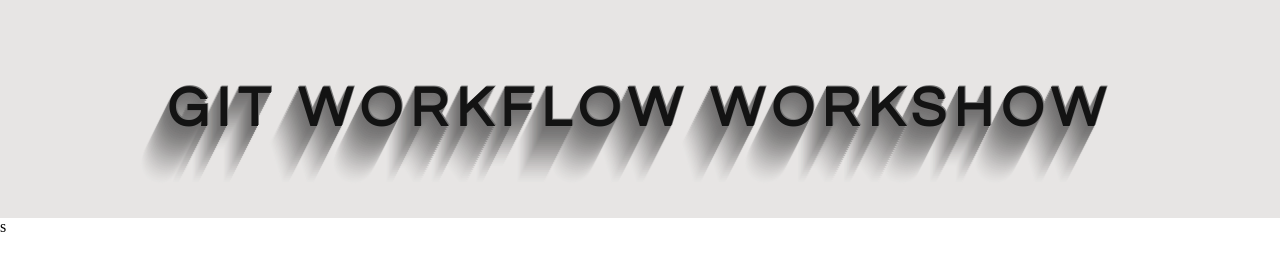
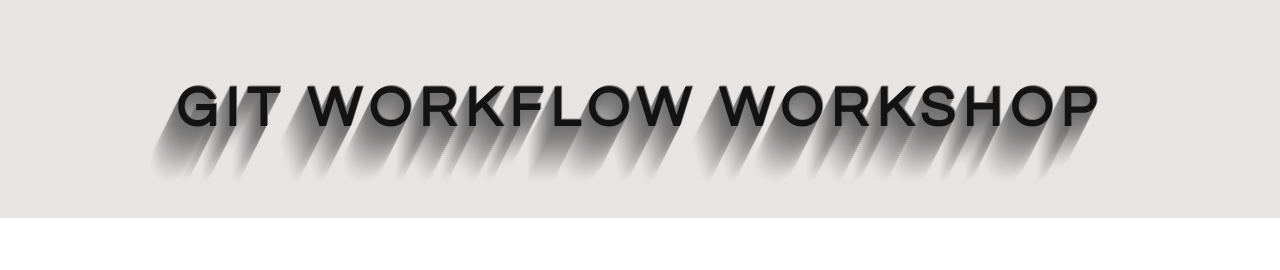
Before and after one commit to JoanAguila/M8-Flow-LaraAguila, a plain HTML site: page index.html in a window 1280 px wide. Drawn offline with Linux system fonts and the light colour scheme.

Commit message:
Update index.html

```diff
--- a/index.html
+++ b/index.html
@@ -10,8 +10,7 @@
 
 <body>
 
-    <h1 class="page-heading">GIT WORKFLOW WORKSHOW</h1>
-s
+    <h1 class="page-heading">GIT WORKFLOW WORKSHOP</h1>
 </body>
 
 </html>
```
